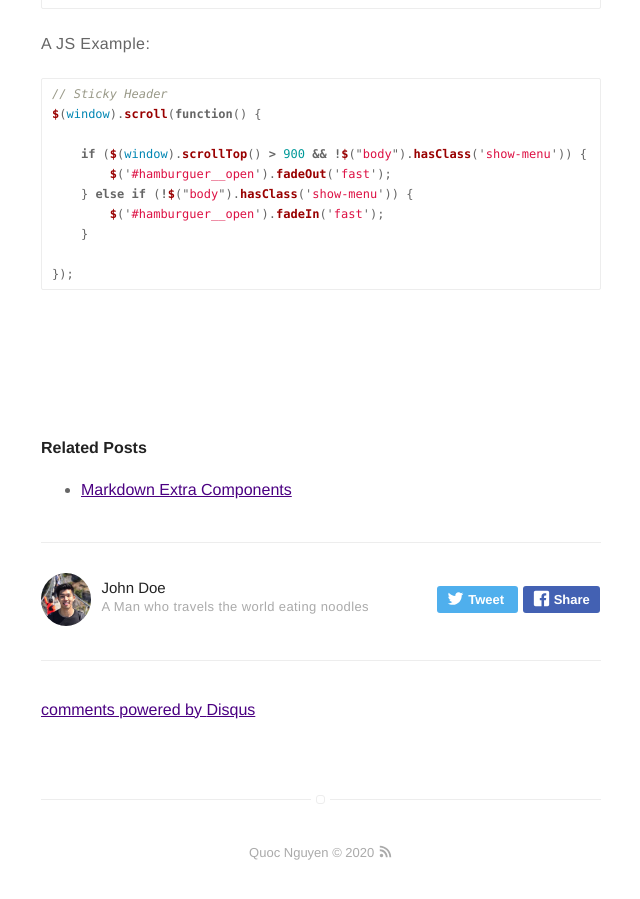
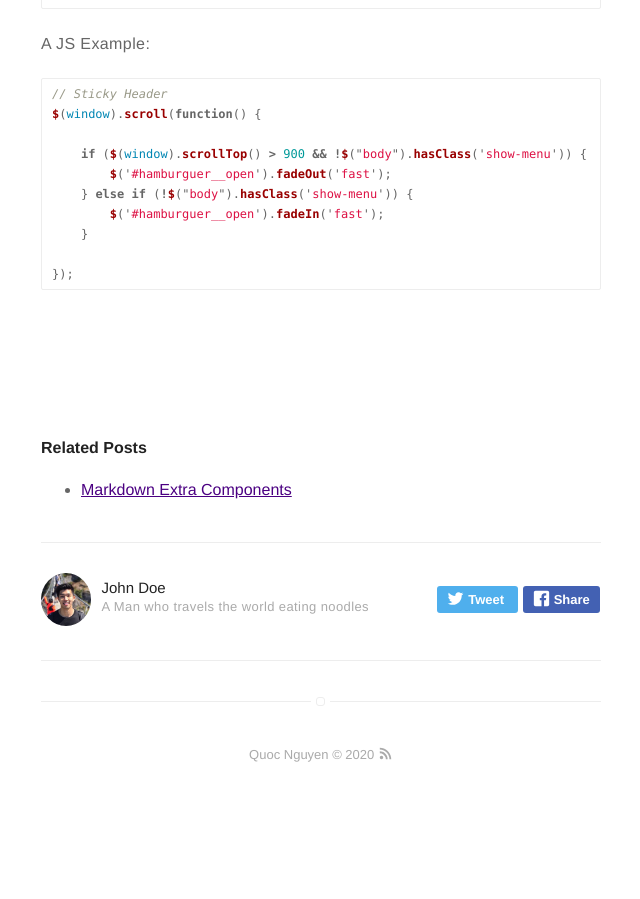
Before and after one commit to qngn93/qngn93.github.io, a Jekyll site: the page built from _posts/2016-02-24-markdown-common-elements.markdown, in a window 1280 px wide and 900 px high, scrolled down 5086 px. Shown: the whole window, without its empty margins (319-959 px from the left). Built offline with Jekyll 4.4.1, drawn with Linux system fonts in a browser that asks for light colours; comment, search, counter and statistics services are not loaded; after the commit the page ends 5888 px from its top, so only the background shows below that.

Commit message:
Update _config.yml

```diff
--- a/_config.yml
+++ b/_config.yml
@@ -3,7 +3,7 @@ name: Quoc Nguyen
 bio: Software Engineer
 
 # twitter summary info
-description: A blog about technology and stuff related
+description: a Site about Quoc
 
 # if it's an external image, update below for true
 # better with square images
@@ -30,8 +30,8 @@ permalink: /:title/
 
 # if you don't want comments in your posts, leave categories empty
 disqus:
-  shortname: mydisqus # enter this from your disqus account
-  categories: [blog, project] # only show disqus for posts that have these categories
+  shortname: #mydisqus # enter this from your disqus account
+  categories: #[blog, project] # only show disqus for posts that have these categories
 
 # if you don't have any of social below, comment the line
 # facebook: myfacebook
```
